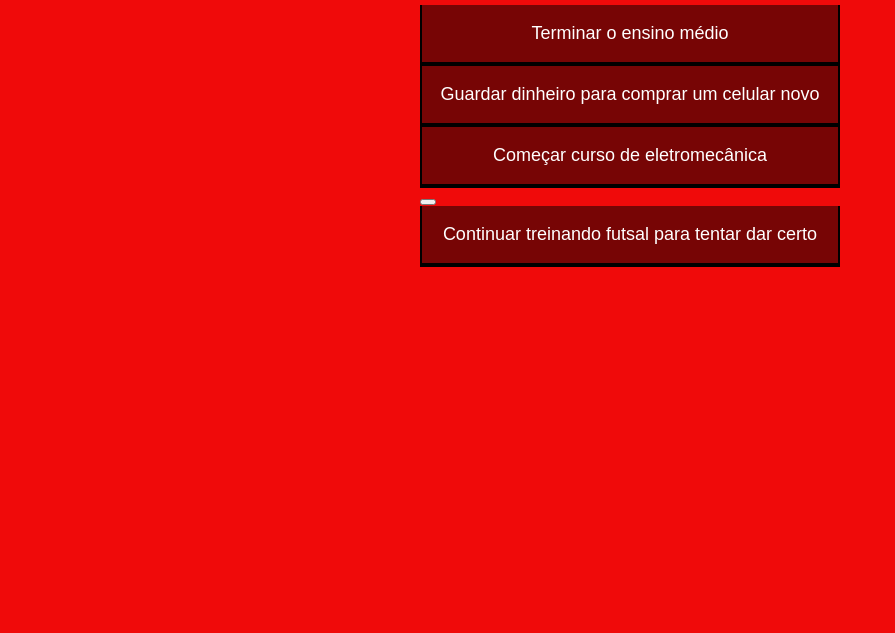
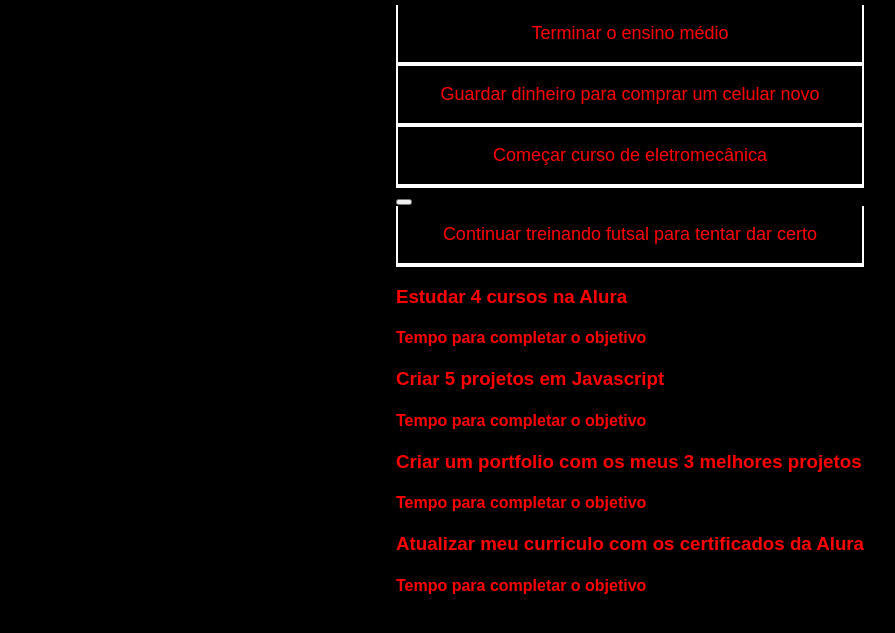
Before and after one commit to lorhenrique/matematica-2, a plain HTML site: page index.html in a window 1280 px wide. Shown: the part 93-726 px from the top of the page, without its empty margins (10-905 px from the left). Drawn offline with Linux system fonts and the light colour scheme.

Commit message:
Add files via upload

```diff
--- a/index.html
+++ b/index.html
@@ -14,6 +14,24 @@
     <button class="botao">Guardar dinheiro para comprar um celular novo</button>
     <button class="botao">Começar curso de eletromecânica<button>
     <button class="botao">Continuar treinando futsal para tentar dar certo</button>
+    <div class="abas-textos">
+        <div class="aba-conteudo">
+            <h3 class="aba-conteudo-titulo-principal">Estudar 4 cursos na Alura</h3>
+            <h4 class="aba-conteudo-titulo-secundario">Tempo para completar o objetivo</h4>
+        </div>
+        <div class="aba-conteudo">
+            <h3 class="aba-conteudo-titulo-principal">Criar 5 projetos em Javascript</h3>
+            <h4 class="aba-conteudo-titulo-secundario">Tempo para completar o objetivo</h4>
+        </div>
+        <div class="aba-conteudo">
+            <h3 class="aba-conteudo-titulo-principal">Criar um portfolio com os meus 3 melhores projetos</h3>
+            <h4 class="aba-conteudo-titulo-secundario">Tempo para completar o objetivo</h4>
+        </div>
+        <div class="aba-conteudo">
+            <h3 class="aba-conteudo-titulo-principal">Atualizar meu curriculo com os certificados da Alura</h3>
+            <h4 class="aba-conteudo-titulo-secundario">Tempo para completar o objetivo</h4>
+        </div>
+    </div>
 </div>
 </section>
 </body>
--- a/style.css
+++ b/style.css
@@ -1,8 +1,8 @@
 :root {
-    --cor-de-fundo: #f00a0a;
-    --verde: #ff0000;
-    --branco: #ffffff;
-    --botao-ativo: #000000;
+    --cor-de-fundo: #000000;
+    --verde: #000000;
+    --branco: #ff0000;
+    --botao-ativo: #ffffff;
     --botao-inativo: rgba(0, 0, 0, 0.5);
     --texto-fundo: rgba(0, 0, 0, 0.3);
 }
```
